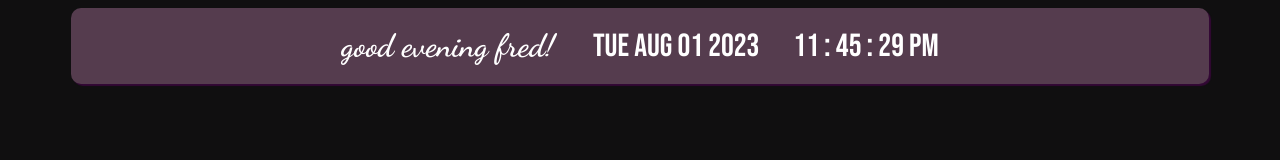
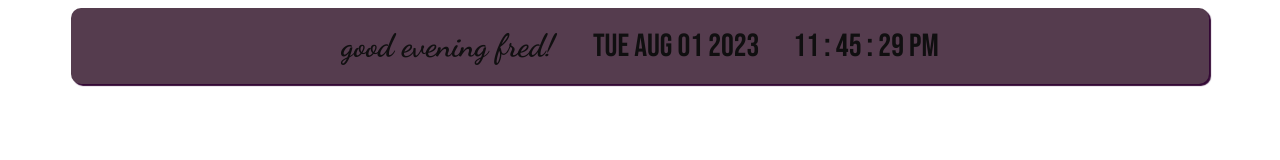
Before and after one commit to notfredxn/freddie-s-notion, a plain HTML site: page greetings.html in a window 1280 px wide. Drawn offline with Linux system fonts and the light colour scheme.

Commit message:
Update greetings.html

```diff
--- a/greetings.html
+++ b/greetings.html
@@ -13,7 +13,7 @@
         /*CSS RESETS*/
 
 body{
-    background-color: #100f10;
+    background-color: #fff;
     line-height: 1.6;
 
 }
@@ -42,7 +42,7 @@ h1 {
     border-radius: 10px;
     background: #553c4e;
     width: 85vw;
-    color: #fff;
+    color: #100f10;
     display: inline-block;
     box-shadow: 2px 2px 1px 0px #330835;
 }
```
